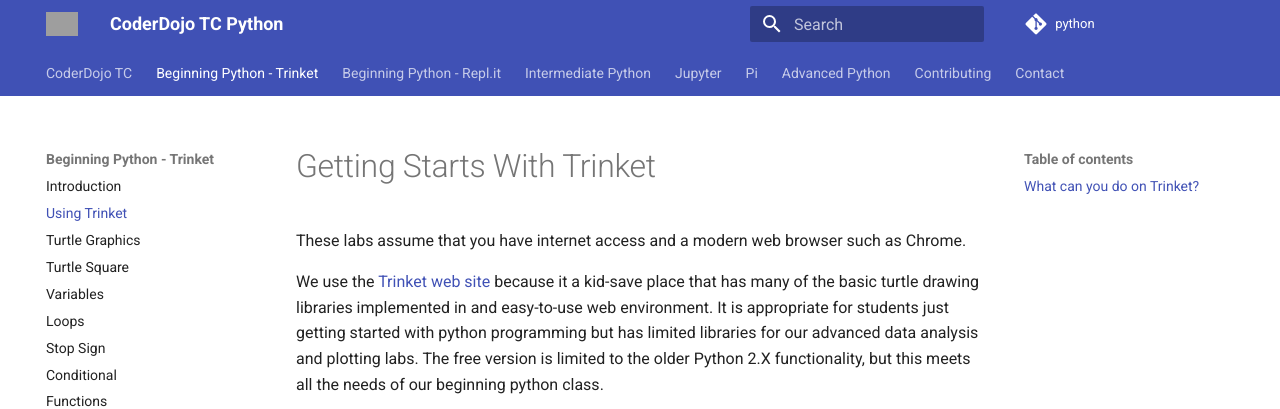
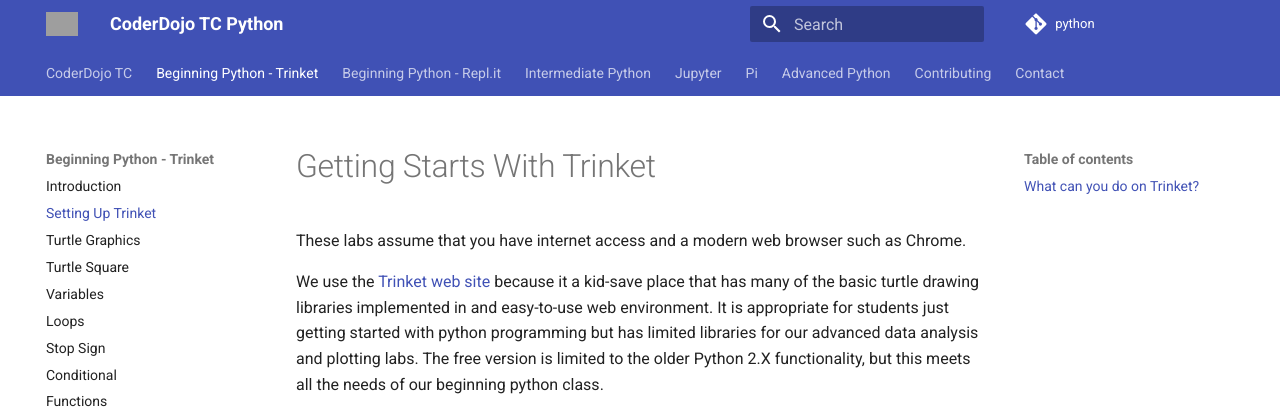
Before and after one commit to CoderDojoTC/python, an MkDocs documentation site: the page built from docs/trinket/01a-trinket-account.md, in a window 1280 px wide. Shown: the top 409 px of the page. Built offline with MkDocs 1.6.1 and Material for MkDocs 9.7.7, drawn with Linux system fonts in a browser that asks for light colours; comment, search, counter and statistics services are not loaded; grey boxes are pictures that could not be loaded.

Commit message:
Change actions

```diff
--- a/mkdocs.yml
+++ b/mkdocs.yml
@@ -3,7 +3,7 @@
   - CoderDojo TC: https://coderdojotc.github.io/CoderDojoTC/
   - Beginning Python - Trinket:
     - Introduction: trinket/00-introduction.md
-    - Using Trinket: trinket/01a-trinket-account.md
+    - Setting Up Trinket: trinket/01a-trinket-account.md
     - Turtle Graphics: trinket/01b-turtle-graphics.md
     - Turtle Square: trinket/02-simple-square.md
     - Variables: trinket/03-variables.md
```
Also changed, not shown: 1 other file.
